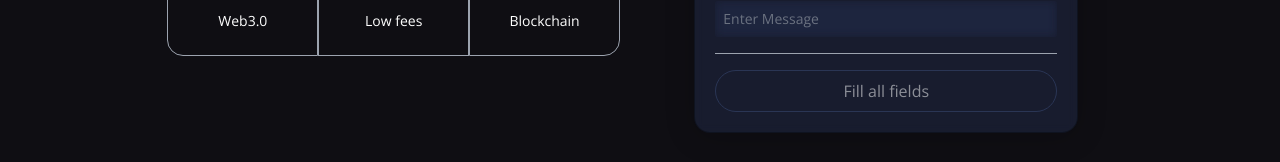
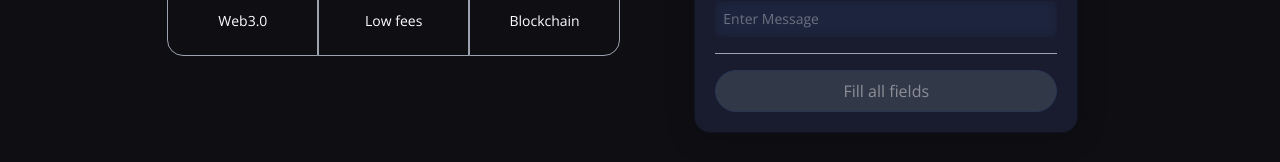
Before and after one commit to PhelanUX/Web3.0BL, a React (Vite) app in the folder client/: page / in a window 1280 px wide. Shown: the part 551-713 px from the top of the page. Built offline with nearby package versions, Linux system fonts and the light colour scheme; no server answers.

Commit message:
fix button send now

```diff
--- a/client/src/components/Welcome.jsx
+++ b/client/src/components/Welcome.jsx
@@ -129,12 +129,12 @@ const Welcome = () => {
                             <Loader/>
                         ) : (
                             <button type="button" onClick={handleSubmit} disabled={!isFormValid}
-                            className="text-white w-full mt-2 border-[1px] p-2 border-[#3d4f7c] rounded-full cursor-pointer
+                            className={`text-white w-full mt-2 border-[1px] p-2 border-[#3d4f7c] rounded-full cursor-pointer
                             transition-all ${isFormValid
                                         ? 'bg-[#2952e3] hover:bg-[#2546bd]'
                                         : 'bg-gray-600 opacity-50 cursor-not-allowed'
                                     }`}
-                            ">
+                            >
                                 {isFormValid ? 'Send Now' : 'Fill all fields'}
                             </button>
                         )}
```
Also changed, not shown: 1 other file (tests, documents, lock files or other folders).
